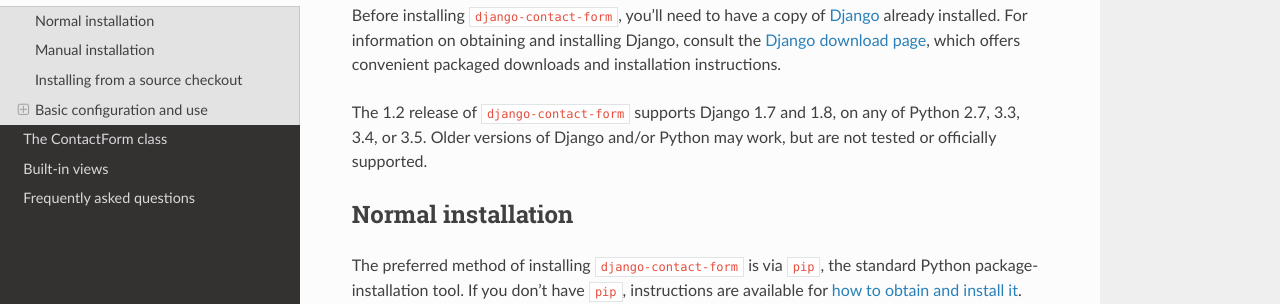
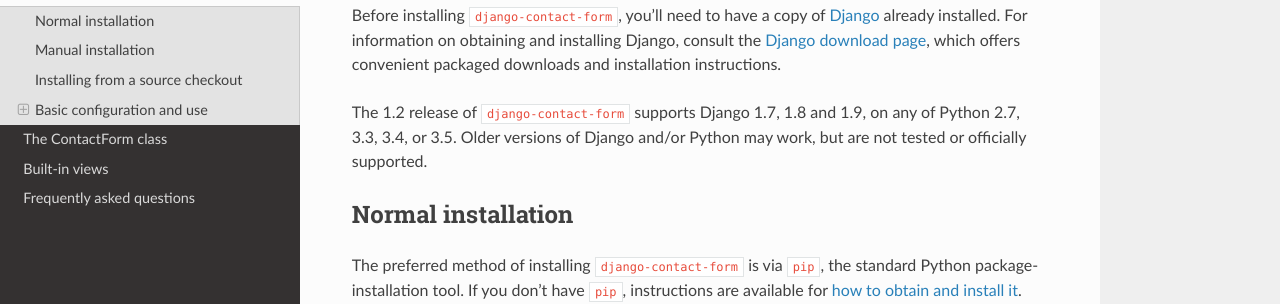
Before and after one commit to ubernostrum/django-contact-form, a Sphinx documentation site: the page built from docs/install.rst, in a window 1280 px wide and 900 px high. Shown: the part 156-460 px from the top of the window. Built offline with Sphinx 7.4.7 and the Read the Docs theme 2.0.0, drawn with Linux system fonts in a browser that asks for light colours.

Commit message:
Declare support for Django 1.9.

```diff
--- a/docs/faq.rst
+++ b/docs/faq.rst
@@ -11,7 +11,7 @@
 What versions of Django are supported?
 --------------------------------------
 
-As of ``django-contact-form`` |version|, Django 1.7 and 1.8 are
+As of ``django-contact-form`` |version|, Django 1.7, 1.8, and 1.9 are
 supported.
 
 
--- a/docs/install.rst
+++ b/docs/install.rst
@@ -10,8 +10,8 @@
 download page <https://www.djangoproject.com/download/>`_, which
 offers convenient packaged downloads and installation instructions.
 
-The |version| release of ``django-contact-form`` supports Django 1.7
-and 1.8, on any of Python 2.7, 3.3, 3.4, or 3.5. Older versions of Django
+The |version| release of ``django-contact-form`` supports Django 1.7, 1.8
+and 1.9, on any of Python 2.7, 3.3, 3.4, or 3.5. Older versions of Django
 and/or Python may work, but are not tested or officially supported.
 
 
--- a/setup.py
+++ b/setup.py
@@ -19,6 +19,7 @@
                    'Framework :: Django',
                    'Framework :: Django :: 1.7',
                    'Framework :: Django :: 1.8',
+                   'Framework :: Django :: 1.9',
                    'Intended Audience :: Developers',
                    'License :: OSI Approved :: BSD License',
                    'Operating System :: OS Independent',
```
